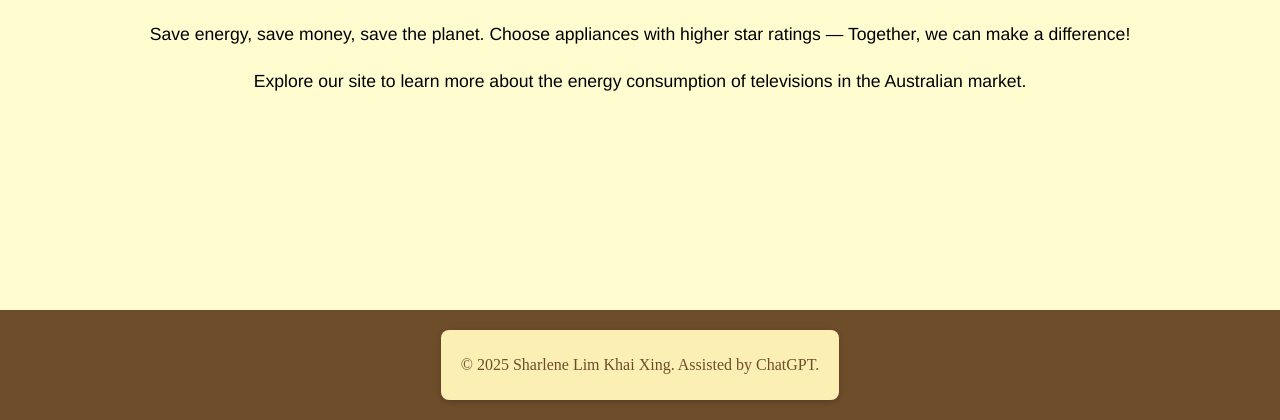
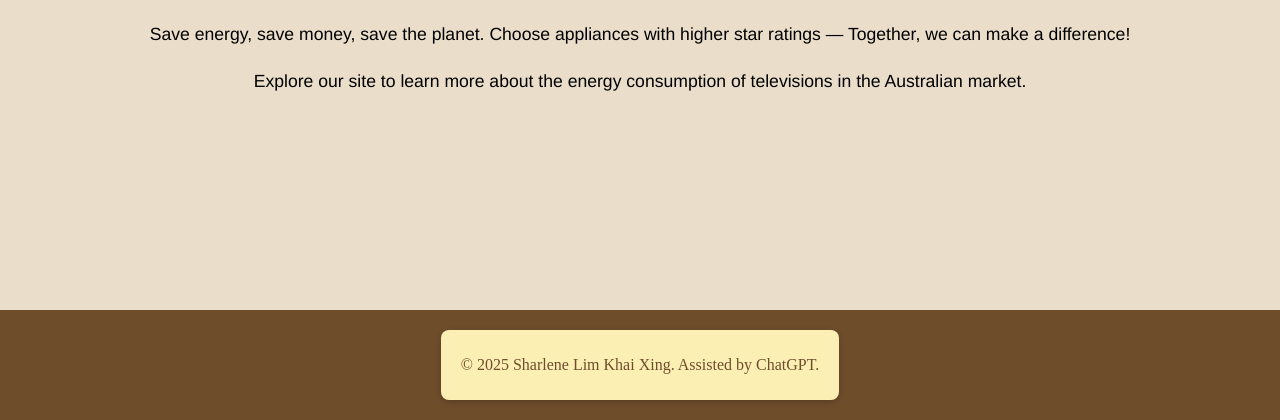
Before and after one commit to sharlenelim21/energy_consumption_website, a plain HTML site: page index.html in a window 1280 px wide. Shown: the part 380-800 px from the top of the page. Drawn offline with Linux system fonts and the light colour scheme.

Commit message:
Update style.css

```diff
--- a/style.css
+++ b/style.css
@@ -16,7 +16,7 @@ main {
     align-items:center;
     text-align: center;
     padding: 20px;
-    background-color: 	#FFFDD0;
+    background-color: 	#EADDCA;
 }
 
 /* Special heading font for welcome message */
```
